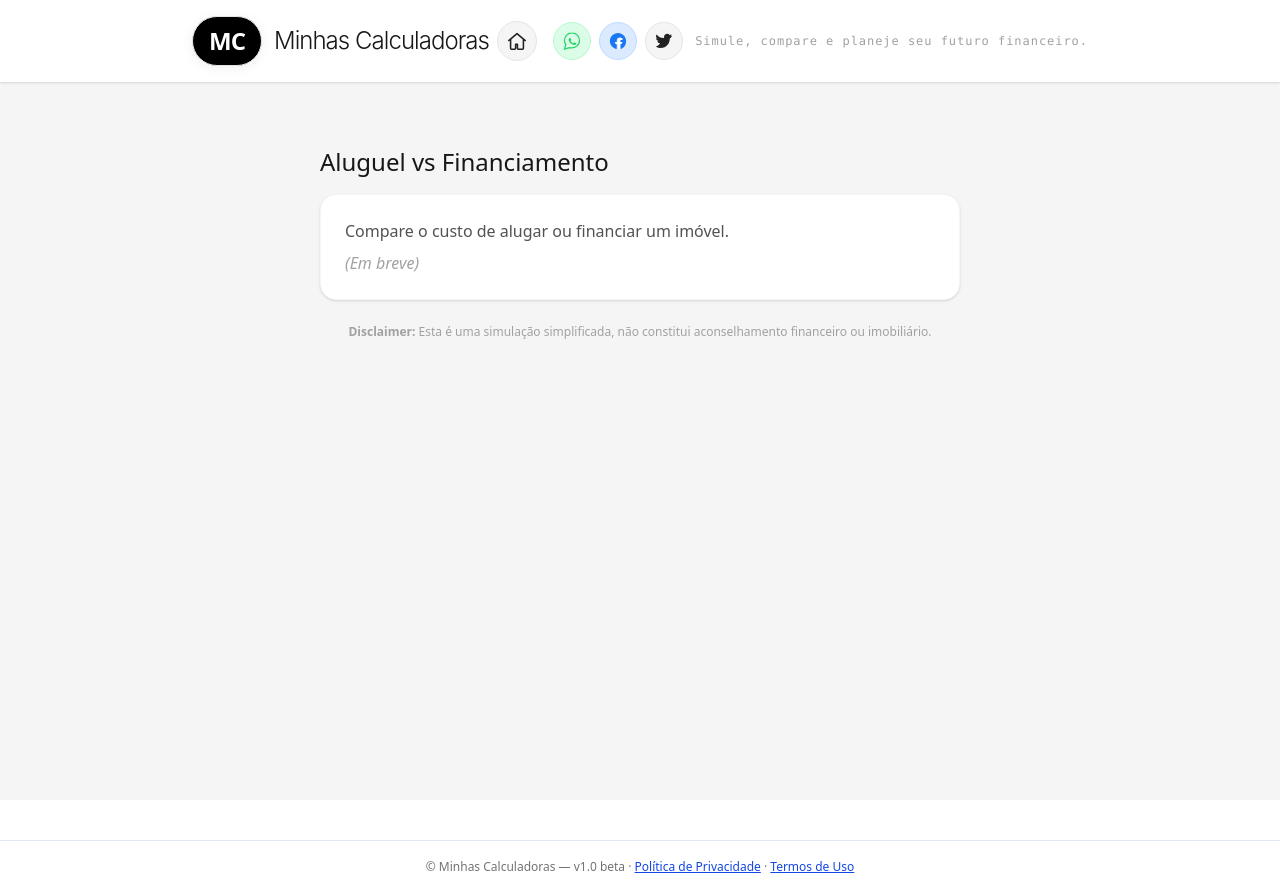
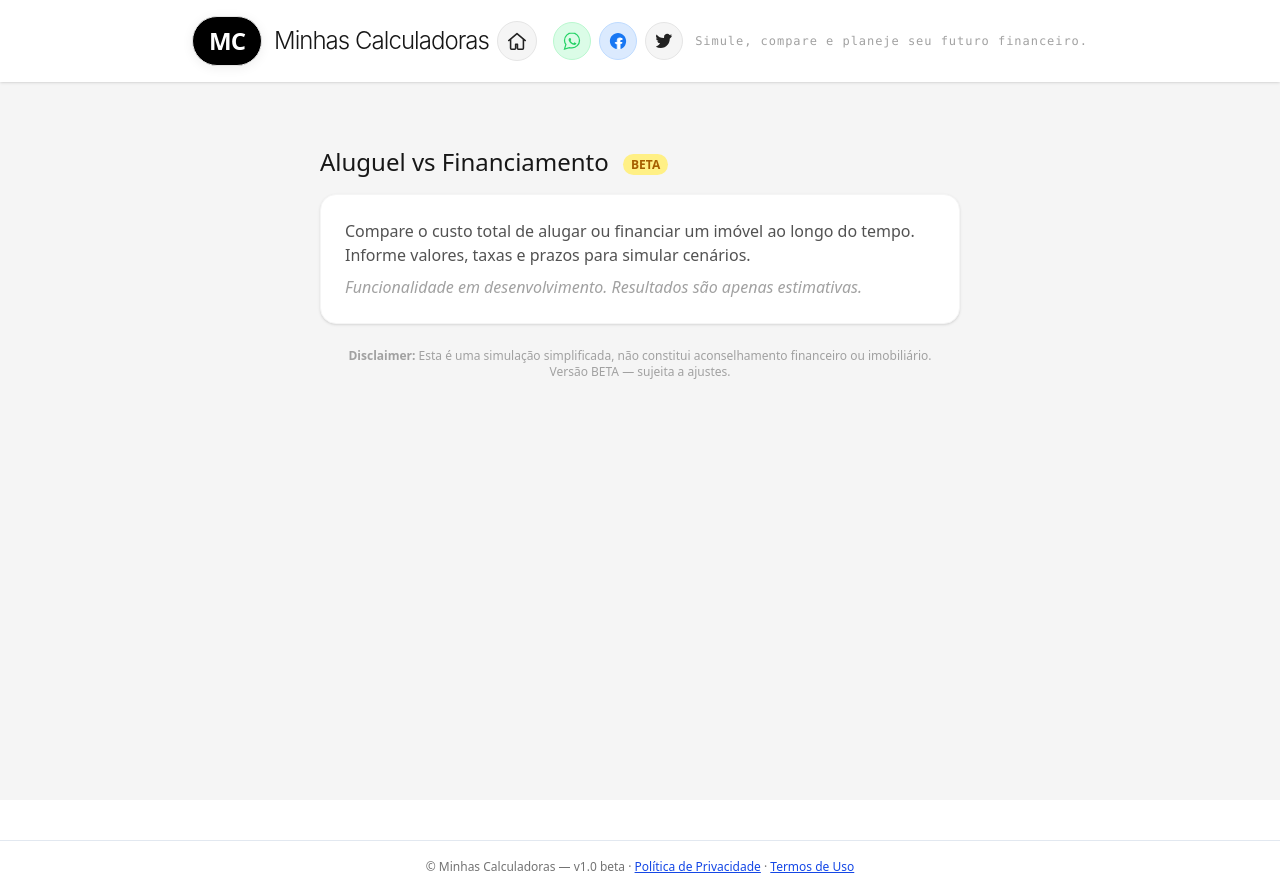
Before and after one commit to filiandrade/calculadora-aposentadoria, a React (Vite) app: page /aluguel-vs-financiamento in a window 1280 px wide. Built offline with nearby package versions, Linux system fonts and the light colour scheme.

Commit message:
Atualização de múltiplos arquivos

```diff
--- a/src/pages/AluguelVsFinanciamento.tsx
+++ b/src/pages/AluguelVsFinanciamento.tsx
@@ -1,15 +1,16 @@
 export default function AluguelVsFinanciamento() {
   return (
     <div className="mx-auto max-w-2xl px-4 py-10">
-      <h1 className="text-2xl font-light mb-4 text-neutral-900">Aluguel vs Financiamento</h1>
+      <h1 className="text-2xl font-light mb-4 text-neutral-900">Aluguel vs Financiamento <span className='ml-2 px-2 py-0.5 rounded-full bg-yellow-200 text-xs text-yellow-700 font-bold align-middle'>BETA</span></h1>
       <div className="rounded-2xl bg-white shadow p-6 border border-neutral-100 mb-6">
         <p className="text-neutral-600 text-base mb-2">
-          Compare o custo de alugar ou financiar um imóvel.
+          Compare o custo total de alugar ou financiar um imóvel ao longo do tempo. Informe valores, taxas e prazos para simular cenários.
         </p>
-        <div className="text-neutral-400 italic">(Em breve)</div>
+        <div className="text-neutral-400 italic">Funcionalidade em desenvolvimento. Resultados são apenas estimativas.</div>
       </div>
       <div className="text-xs text-neutral-400 text-center mt-6">
-        <strong>Disclaimer:</strong> Esta é uma simulação simplificada, não constitui aconselhamento financeiro ou imobiliário.
+        <strong>Disclaimer:</strong> Esta é uma simulação simplificada, não constitui aconselhamento financeiro ou imobiliário.<br/>
+        Versão BETA — sujeita a ajustes.
       </div>
     </div>
   )
--- a/src/pages/CltVsPj.tsx
+++ b/src/pages/CltVsPj.tsx
@@ -1,15 +1,16 @@
 export default function CltVsPj() {
   return (
     <div className="mx-auto max-w-2xl px-4 py-10">
-      <h1 className="text-2xl font-light mb-4 text-neutral-900">CLT vs PJ</h1>
+      <h1 className="text-2xl font-light mb-4 text-neutral-900">CLT vs PJ <span className='ml-2 px-2 py-0.5 rounded-full bg-yellow-200 text-xs text-yellow-700 font-bold align-middle'>BETA</span></h1>
       <div className="rounded-2xl bg-white shadow p-6 border border-neutral-100 mb-6">
         <p className="text-neutral-600 text-base mb-2">
-          Compare salários e benefícios entre CLT e PJ.
+          Compare salários líquidos, benefícios e encargos entre contratação CLT e PJ. Informe valores e veja a diferença no bolso.
         </p>
-        <div className="text-neutral-400 italic">(Em breve)</div>
+        <div className="text-neutral-400 italic">Funcionalidade em desenvolvimento. Resultados são apenas estimativas.</div>
       </div>
       <div className="text-xs text-neutral-400 text-center mt-6">
-        <strong>Disclaimer:</strong> Esta é uma simulação simplificada, não constitui aconselhamento trabalhista ou fiscal.
+        <strong>Disclaimer:</strong> Esta é uma simulação simplificada, não constitui aconselhamento trabalhista ou fiscal.<br/>
+        Versão BETA — sujeita a ajustes.
       </div>
     </div>
   )
--- a/src/pages/FinanciamentoImobiliario.tsx
+++ b/src/pages/FinanciamentoImobiliario.tsx
@@ -1,15 +1,16 @@
 export default function FinanciamentoImobiliario() {
   return (
     <div className="mx-auto max-w-2xl px-4 py-10">
-      <h1 className="text-2xl font-light mb-4 text-neutral-900">Financiamento Imobiliário</h1>
+      <h1 className="text-2xl font-light mb-4 text-neutral-900">Financiamento Imobiliário <span className='ml-2 px-2 py-0.5 rounded-full bg-yellow-200 text-xs text-yellow-700 font-bold align-middle'>BETA</span></h1>
       <div className="rounded-2xl bg-white shadow p-6 border border-neutral-100 mb-6">
         <p className="text-neutral-600 text-base mb-2">
-          Simule parcelas e custos de um financiamento imobiliário.
+          Simule o valor das parcelas, juros totais e custo efetivo de um financiamento imobiliário. Informe valor do imóvel, entrada, taxa e prazo.
         </p>
-        <div className="text-neutral-400 italic">(Em breve)</div>
+        <div className="text-neutral-400 italic">Funcionalidade em desenvolvimento. Resultados são apenas estimativas.</div>
       </div>
       <div className="text-xs text-neutral-400 text-center mt-6">
-        <strong>Disclaimer:</strong> Esta é uma simulação simplificada, não constitui aconselhamento financeiro.
+        <strong>Disclaimer:</strong> Esta é uma simulação simplificada, não constitui aconselhamento financeiro.<br/>
+        Versão BETA — sujeita a ajustes.
       </div>
     </div>
   )
--- a/src/pages/Home.tsx
+++ b/src/pages/Home.tsx
@@ -62,9 +62,11 @@ export default function Home() {
           <div key={calc.path} className="rounded-2xl bg-white shadow p-6 flex flex-col gap-2 border border-neutral-100">
             <div className="flex items-center gap-2">
               <span className="text-lg font-semibold text-neutral-800">{calc.name}</span>
-              {!calc.available && (
+              {(!calc.available && (
                 <span className="ml-2 px-2 py-0.5 rounded-full bg-neutral-200 text-xs text-neutral-500">em breve</span>
-              )}
+              )) || (calc.available && calc.name !== 'Liberdade Financeira' && calc.name !== 'Aposentadoria Oficial (INSS)' && (
+                <span className="ml-2 px-2 py-0.5 rounded-full bg-yellow-200 text-xs text-yellow-700 font-bold">BETA</span>
+              ))}
             </div>
             <div className="text-sm text-neutral-500 mb-2">{calc.description}</div>
             {calc.available ? (
--- a/src/pages/Inss.tsx
+++ b/src/pages/Inss.tsx
@@ -1,15 +1,16 @@
 export default function Inss() {
   return (
     <div className="mx-auto max-w-2xl px-4 py-10">
-      <h1 className="text-2xl font-light mb-4 text-neutral-900">Calculadora de INSS</h1>
+      <h1 className="text-2xl font-light mb-4 text-neutral-900">Calculadora de INSS <span className='ml-2 px-2 py-0.5 rounded-full bg-yellow-200 text-xs text-yellow-700 font-bold align-middle'>BETA</span></h1>
       <div className="rounded-2xl bg-white shadow p-6 border border-neutral-100 mb-6">
         <p className="text-neutral-600 text-base mb-2">
-          Calcule contribuições e benefícios do INSS.
+          Calcule quanto deve contribuir para o INSS e simule benefícios básicos. Informe sua renda e categoria para ver valores aproximados.
         </p>
-        <div className="text-neutral-400 italic">(Em breve)</div>
+        <div className="text-neutral-400 italic">Funcionalidade em desenvolvimento. Resultados são apenas estimativas.</div>
       </div>
       <div className="text-xs text-neutral-400 text-center mt-6">
-        <strong>Disclaimer:</strong> Esta é uma simulação simplificada, não constitui cálculo oficial nem aconselhamento previdenciário.
+        <strong>Disclaimer:</strong> Esta é uma simulação simplificada, não constitui cálculo oficial nem aconselhamento previdenciário.<br/>
+        Versão BETA — sujeita a ajustes.
       </div>
     </div>
   )
--- a/src/pages/JurosCompostos.tsx
+++ b/src/pages/JurosCompostos.tsx
@@ -1,15 +1,16 @@
 export default function JurosCompostos() {
   return (
     <div className="mx-auto max-w-2xl px-4 py-10">
-      <h1 className="text-2xl font-light mb-4 text-neutral-900">Juros Compostos</h1>
+      <h1 className="text-2xl font-light mb-4 text-neutral-900">Juros Compostos <span className='ml-2 px-2 py-0.5 rounded-full bg-yellow-200 text-xs text-yellow-700 font-bold align-middle'>BETA</span></h1>
       <div className="rounded-2xl bg-white shadow p-6 border border-neutral-100 mb-6">
         <p className="text-neutral-600 text-base mb-2">
-          Simule o crescimento de um investimento ao longo do tempo.
+          Descubra como o tempo e a taxa de juros potencializam o crescimento do seu dinheiro. Informe o valor inicial, aportes, taxa e prazo para simular.
         </p>
-        <div className="text-neutral-400 italic">(Em breve)</div>
+        <div className="text-neutral-400 italic">Funcionalidade em desenvolvimento. Resultados são apenas estimativas.</div>
       </div>
       <div className="text-xs text-neutral-400 text-center mt-6">
-        <strong>Disclaimer:</strong> Esta é uma simulação simplificada, não constitui aconselhamento financeiro.
+        <strong>Disclaimer:</strong> Esta é uma simulação simplificada, não constitui aconselhamento financeiro.<br/>
+        Versão BETA — sujeita a ajustes.
       </div>
     </div>
   )
--- a/src/pages/RentabilidadeReal.tsx
+++ b/src/pages/RentabilidadeReal.tsx
@@ -1,15 +1,16 @@
 export default function RentabilidadeReal() {
   return (
     <div className="mx-auto max-w-2xl px-4 py-10">
-      <h1 className="text-2xl font-light mb-4 text-neutral-900">Rentabilidade Real</h1>
+      <h1 className="text-2xl font-light mb-4 text-neutral-900">Rentabilidade Real <span className='ml-2 px-2 py-0.5 rounded-full bg-yellow-200 text-xs text-yellow-700 font-bold align-middle'>BETA</span></h1>
       <div className="rounded-2xl bg-white shadow p-6 border border-neutral-100 mb-6">
         <p className="text-neutral-600 text-base mb-2">
-          Descubra o rendimento descontando a inflação.
+          Calcule o rendimento real dos seus investimentos descontando a inflação. Informe o rendimento bruto e a inflação do período para ver o ganho real.
         </p>
-        <div className="text-neutral-400 italic">(Em breve)</div>
+        <div className="text-neutral-400 italic">Funcionalidade em desenvolvimento. Resultados são apenas estimativas.</div>
       </div>
       <div className="text-xs text-neutral-400 text-center mt-6">
-        <strong>Disclaimer:</strong> Esta é uma simulação simplificada, não constitui aconselhamento financeiro.
+        <strong>Disclaimer:</strong> Esta é uma simulação simplificada, não constitui aconselhamento financeiro.<br/>
+        Versão BETA — sujeita a ajustes.
       </div>
     </div>
   )
```
